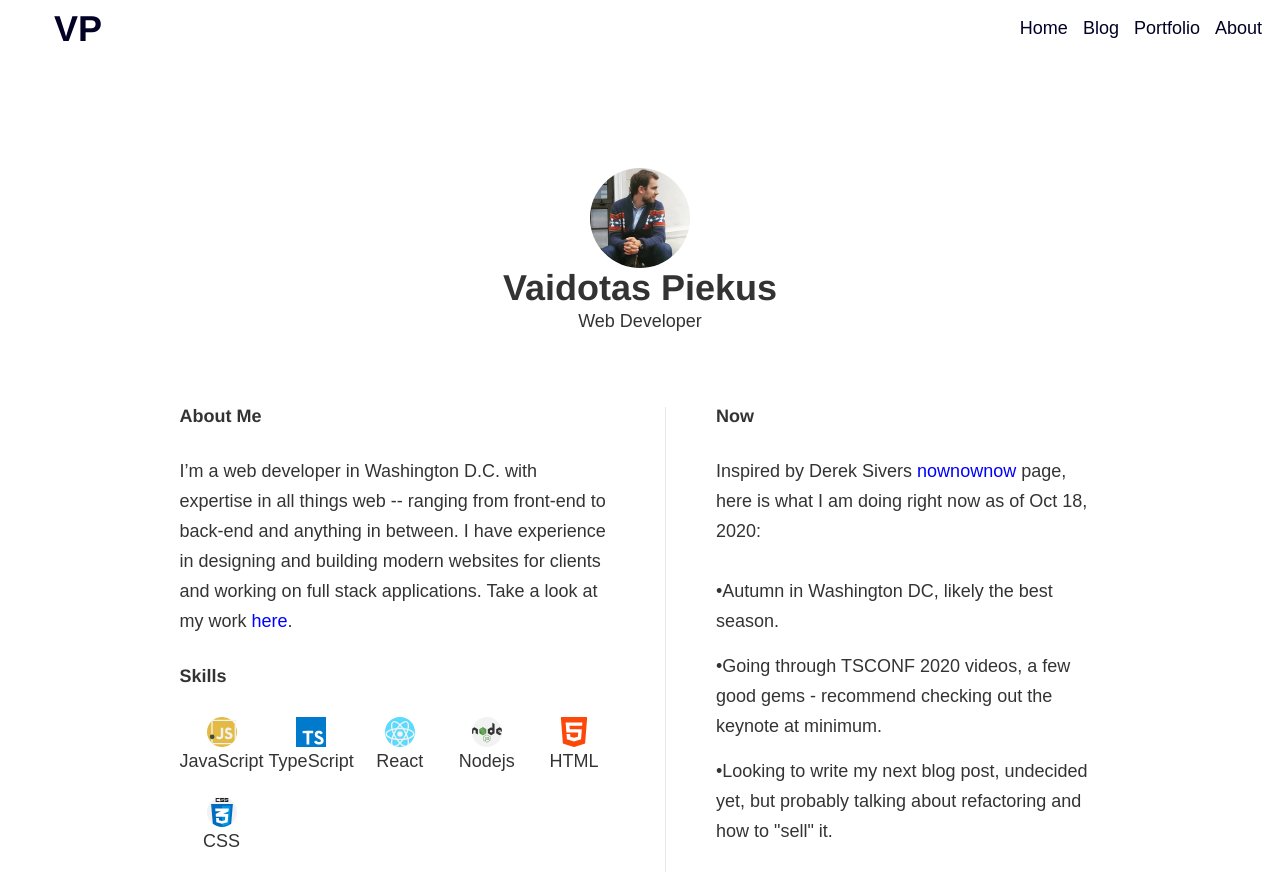
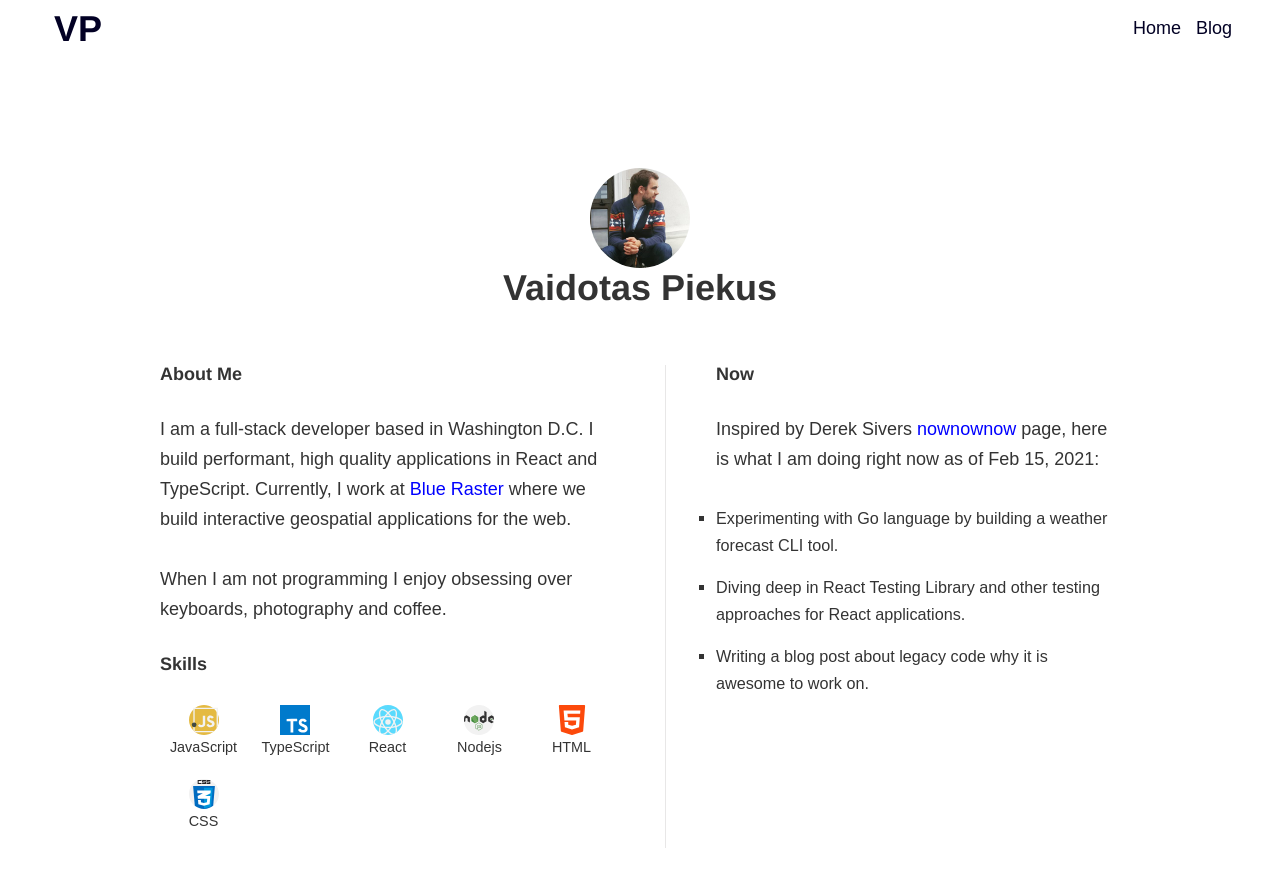
Before and after one commit to vaidotasp/personal-site, a Gatsby site: page / in a window 1280 px wide. Shown: the top 875 px of the page. Built offline with nearby package versions, Linux system fonts and the light colour scheme; Gatsby itself is replaced by a stand-in of ours.

Commit message:
dep updates, cleanup and simplify info on the site

```diff
--- a/package.json
+++ b/package.json
@@ -5,13 +5,13 @@
   "version": "1.0.0",
   "author": "Vaidotas Piekus <vaidotasp@gmail.com>",
   "dependencies": {
-    "gatsby": "^2.4.3",
+    "gatsby": "^2.32.3",
     "gatsby-image": "^2.0.29",
     "gatsby-plugin-favicon": "^3.1.5",
     "gatsby-plugin-manifest": "^2.0.17",
     "gatsby-plugin-offline": "^2.0.23",
     "gatsby-plugin-react-helmet": "^3.0.6",
-    "gatsby-plugin-sharp": "^2.0.37",
+    "gatsby-plugin-sharp": "^2.14.1",
     "gatsby-plugin-typography": "^2.2.7",
     "gatsby-source-filesystem": "^2.0.20",
     "gatsby-transformer-remark": "^2.2.6",
--- a/src/components/NowContent.js
+++ b/src/components/NowContent.js
@@ -1,7 +1,7 @@
 import React from "react";
 import styles from "./now.module.css";
 
-const date = "Oct 18, 2020";
+const date = "Feb 15, 2021";
 
 function NowContent() {
   return (
@@ -20,14 +20,16 @@ function NowContent() {
         page, here is what I am doing right now as of {date}:
       </p>
       <ul style={{ margin: 0 }}>
-        <li>
-          <span>•Autumn in Washington DC, likely the best season.</span>
+        <li className={styles.listItem} >
+          <span>Experimenting with Go language by building a weather forecast CLI tool.</span>
         </li>
-        <li>
-          <span>•Going through TSCONF 2020 videos, a few good gems - recommend checking out the keynote at minimum.</span>
+        <li className={styles.listItem} >
+          <span>Diving deep in React Testing Library and other testing approaches for React applications.</span>
         </li>
-        <li>
-          <span>•Looking to write my next blog post, undecided yet, but probably talking about refactoring and how to "sell" it.</span>
+        <li className={styles.listItem} >
+          <span>
+            Writing a blog post about legacy code why it is awesome to work on.
+          </span>
         </li>
       </ul>
     </div>
--- a/src/components/header.js
+++ b/src/components/header.js
@@ -5,7 +5,7 @@ import styles from "./header.module.css";
 const Header = () => (
   <header
     style={{
-      marginBottom: `1.45rem`
+      marginBottom: `1.45rem`,
     }}
   >
     <div className={styles.container}>
@@ -19,12 +19,6 @@ const Header = () => (
         <li className={styles.list}>
           <a href="https://dev.to/vaidotas">Blog</a>
         </li>
-        <li className={styles.list}>
-          <Link to="/portfolio">Portfolio</Link>
-        </li>
-        <li className={styles.list}>
-          <Link to="/about">About</Link>
-        </li>
       </nav>
     </div>
   </header>
--- a/src/components/layout.js
+++ b/src/components/layout.js
@@ -26,7 +26,6 @@ const Layout = ({ children }) => (
           style={{
             margin: `0 auto`,
             maxWidth: 960,
-            padding: `0px 1.0875rem 1.45rem`,
             paddingTop: 0
           }}
         >
--- a/src/components/now.module.css
+++ b/src/components/now.module.css
@@ -12,6 +12,12 @@
   text-decoration: underline;
 }
 
+.listItem {
+  font-size: 0.9rem;
+  text-decoration: italic;
+  list-style-type: square;
+}
+
 @media screen and (max-width: 770px) {
   .now {
     border-left: 0;
--- a/src/pages/index.js
+++ b/src/pages/index.js
@@ -20,46 +20,53 @@ const IndexPage = () => (
     <div className={styles.bioCard}>
       <ProfileImage />
       <h1 className={styles.name}>Vaidotas Piekus</h1>
-      <p>Web Developer</p>
     </div>
     <div className={styles.infoPanel}>
       <div className={styles.about}>
         <h4>About Me</h4>
         <p>
-          I’m a web developer in Washington D.C. with expertise in all things web -- ranging from front-end to back-end
-          and anything in between. I have experience in designing and building modern websites for clients and working
-          on full stack applications. Take a look at my work
-          <Link to="/portfolio">
-            {" "}
-            <span className={styles.link}>here</span>
-          </Link>
-          .
+          I am a full-stack developer based in Washington D.C. I build performant,
+          high quality applications in React and TypeScript.
+          Currently, I work at{" "}
+          <a
+            className={styles.link}
+            href="https://www.blueraster.com"
+            target="_blank"
+            rel="noopener noreferrer"
+          >
+            Blue Raster
+          </a>
+          {" "}where we build interactive geospatial applications for the web.
+        </p>
+        <p>
+          When I am not programming I enjoy obsessing over keyboards, photography
+          and coffee.
         </p>
         <h4>Skills</h4>
         <ul className={styles.skillList}>
           <li className={styles.skill}>
             <img className={styles.icon} src={js} alt="javascript-icon" />
-            <p>JavaScript</p>
+            <p className={styles.skillLabel}>JavaScript</p>
           </li>
           <li className={styles.skill}>
             <img className={styles.icon} src={ts} alt="typescript-icon" />
-            <p>TypeScript</p>
+            <p className={styles.skillLabel}>TypeScript</p>
           </li>
           <li className={styles.skill}>
             <img className={styles.icon} src={rc} alt="react-icon" />
-            <p>React</p>
+            <p className={styles.skillLabel}>React</p>
           </li>
           <li className={styles.skill}>
             <img className={styles.icon} src={node} alt="node-icon" />
-            <p>Nodejs</p>
+            <p className={styles.skillLabel}>Nodejs</p>
           </li>
           <li className={styles.skill}>
             <img className={styles.icon} src={ht} alt="html-icon" />
-            <p>HTML</p>
+            <p className={styles.skillLabel}>HTML</p>
           </li>
           <li className={styles.skill}>
             <img className={styles.icon} src={css} alt="css-icon" />
-            <p>CSS</p>
+            <p className={styles.skillLabel}>CSS</p>
           </li>
         </ul>
       </div>
--- a/src/pages/main.module.css
+++ b/src/pages/main.module.css
@@ -1,6 +1,7 @@
 .bioCard {
   text-align: center;
   margin-top: 5rem;
+  margin-bottom: 1rem;
   padding: 20px;
   padding-right: 200px;
   padding-left: 200px;
@@ -15,6 +16,7 @@
 @media screen and (max-width: 770px) {
   .bioCard {
     margin-top: 1rem;
+    margin-bottom: 1rem;
     padding-right: 0;
     padding-left: 0;
   }
@@ -56,6 +58,10 @@
   align-items: center;
 }
 
+.skillLabel {
+  font-size: 0.8rem;
+}
+
 .link {
   text-transform: underscore;
   color: blue;
```
Also changed, not shown: src/content/pages/about.md (+1 -1 lines), 1 other file.
